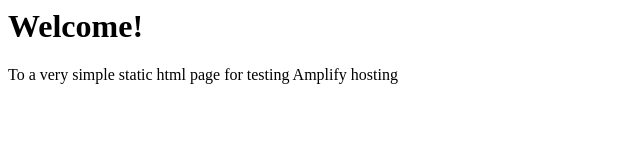
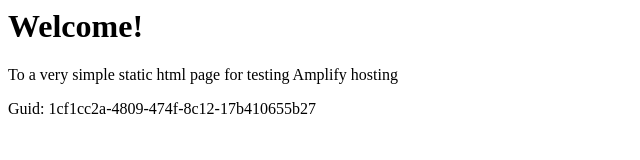
Before and after one commit to aws-aemilia-icn/Github-PR-Commit-Integration-Test-DoNotTouch-Gith-P5X5MO5I-v1-prod-ap-northeast-2, a website: page src/index.html in a window 1280 px wide. Shown: the whole page, without its empty margins (0-640 px from the left). Drawn offline with Linux system fonts and the light colour scheme.

Commit message:
commit from integ tests

```diff
--- a/src/index.html
+++ b/src/index.html
@@ -1,3 +1,5 @@
+
+
 <html lang="en">
 
 <head>
@@ -10,6 +12,6 @@
 <body>
     <h1>Welcome!</h1>
     <p>To a very simple static html page for testing Amplify hosting</p>
-</body>
+    <p>Guid: 1cf1cc2a-4809-474f-8c12-17b410655b27</p></body>
 
 </html>
```
